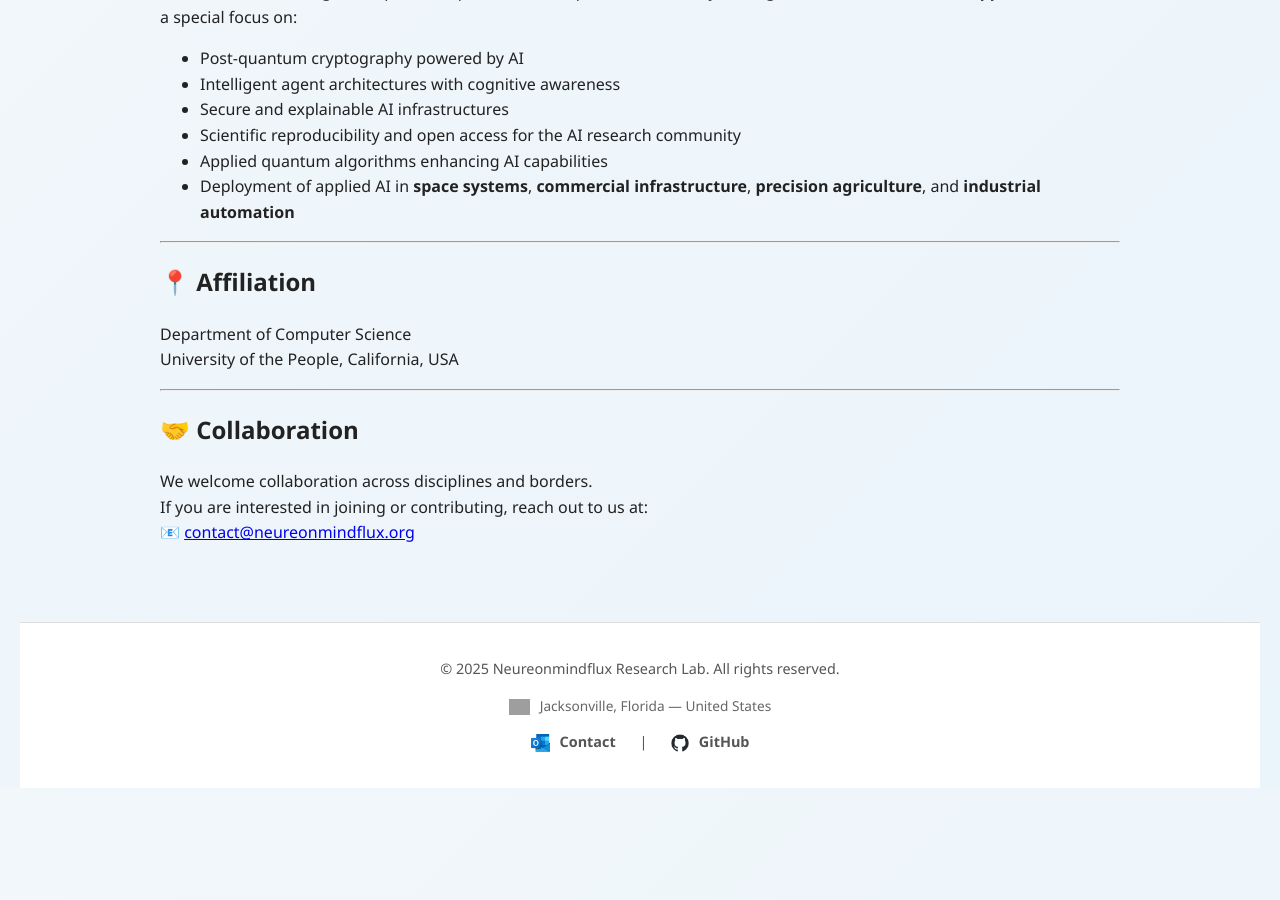
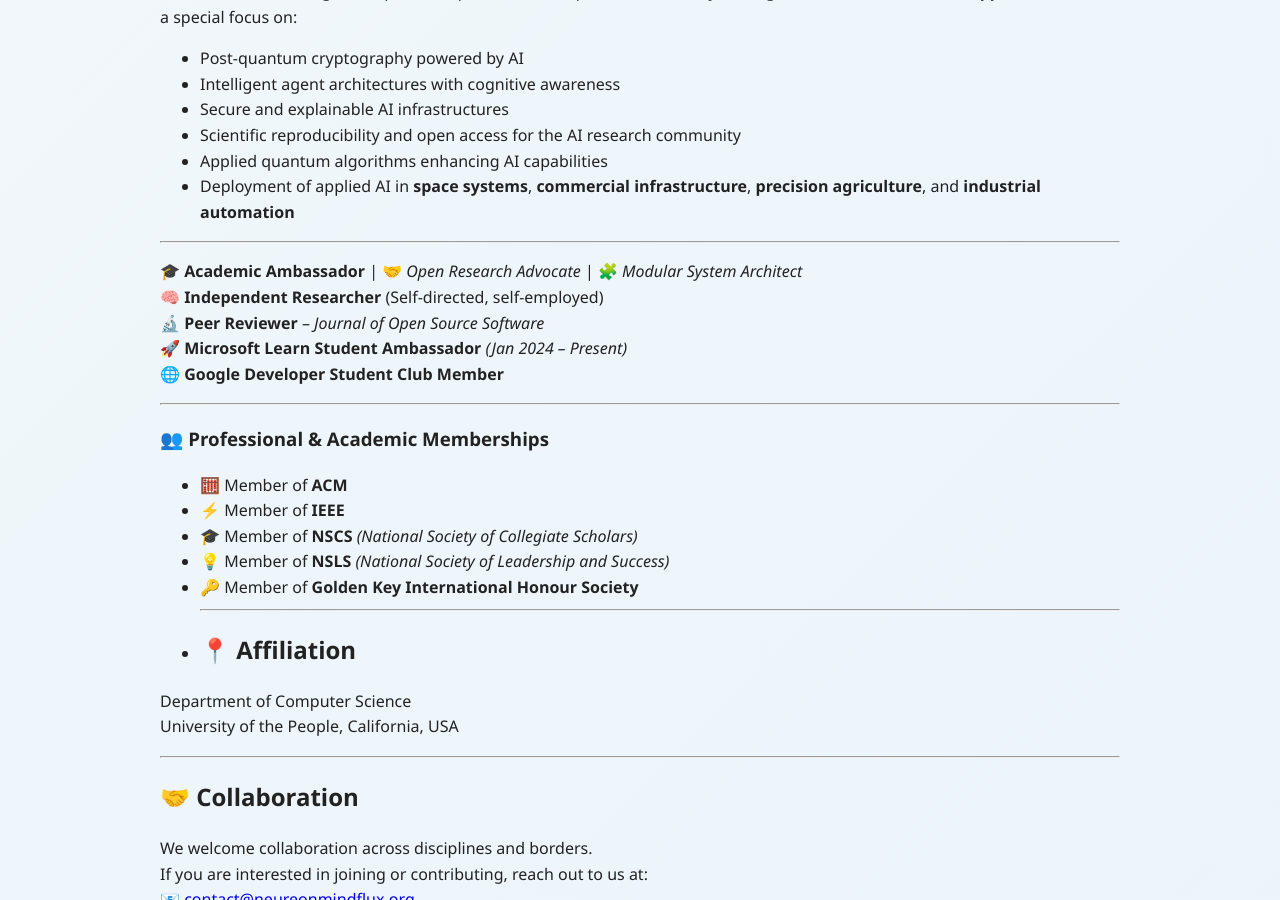
Before and after one commit to HectorMozo3110/test_main, a Jekyll site: the page built from _pages/about.md, in a window 1280 px wide and 900 px high, scrolled down 411 px. Built offline with Jekyll 4.4.1, drawn with Linux system fonts in a browser that asks for light colours; before the commit the page ends 1199 px from its top, so only the background shows below that; grey boxes are pictures that could not be loaded.

```diff
--- a/_pages/about.md
+++ b/_pages/about.md
@@ -24,7 +26,22 @@
 
 
 ---
+🎓 **Academic Ambassador** | 🤝 *Open Research Advocate* | 🧩 *Modular System Architect*
+🧠 **Independent Researcher** (Self-directed, self-employed)
+🔬 **Peer Reviewer** – *Journal of Open Source Software*
+🚀 **Microsoft Learn Student Ambassador** *(Jan 2024 – Present)*
+🌐 **Google Developer Student Club Member**
 
+---
+
+### 👥 **Professional & Academic Memberships**
+- 🧮 Member of **ACM**
+- ⚡ Member of **IEEE**
+- 🎓 Member of **NSCS** *(National Society of Collegiate Scholars)*
+- 💡 Member of **NSLS** *(National Society of Leadership and Success)*
+- 🔑 Member of **Golden Key International Honour Society**
+-
+---
 ## 📍 Affiliation
 
 Department of Computer Science
```
Also changed, not shown: other parts of _pages/about.md (+2 -0 lines).
